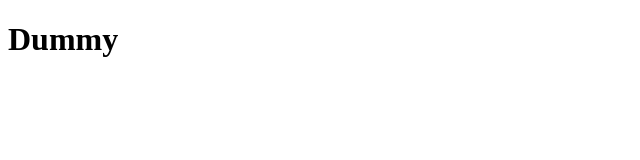
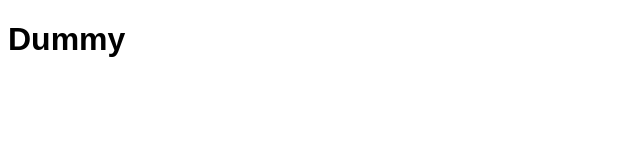
Before and after one commit to Triton-Z/Blank, a plain HTML site: page index.html in a window 1280 px wide. Shown: the full height of the page, 0-640 px from the left. Drawn offline with Linux system fonts and the light colour scheme.

Commit message:
Update index.html

```diff
--- a/index.html
+++ b/index.html
@@ -6,10 +6,14 @@
  <title>
    Blank
 </title>
-
+ <style>
+   h1 {
+   font-family:sans-serif;
+   }
+   </style>
 </head>
 <body>
-<h1>Dummy</h1>
+<strong><h1>Dummy</h1><strong>
 
 </body>
   </html>
```
